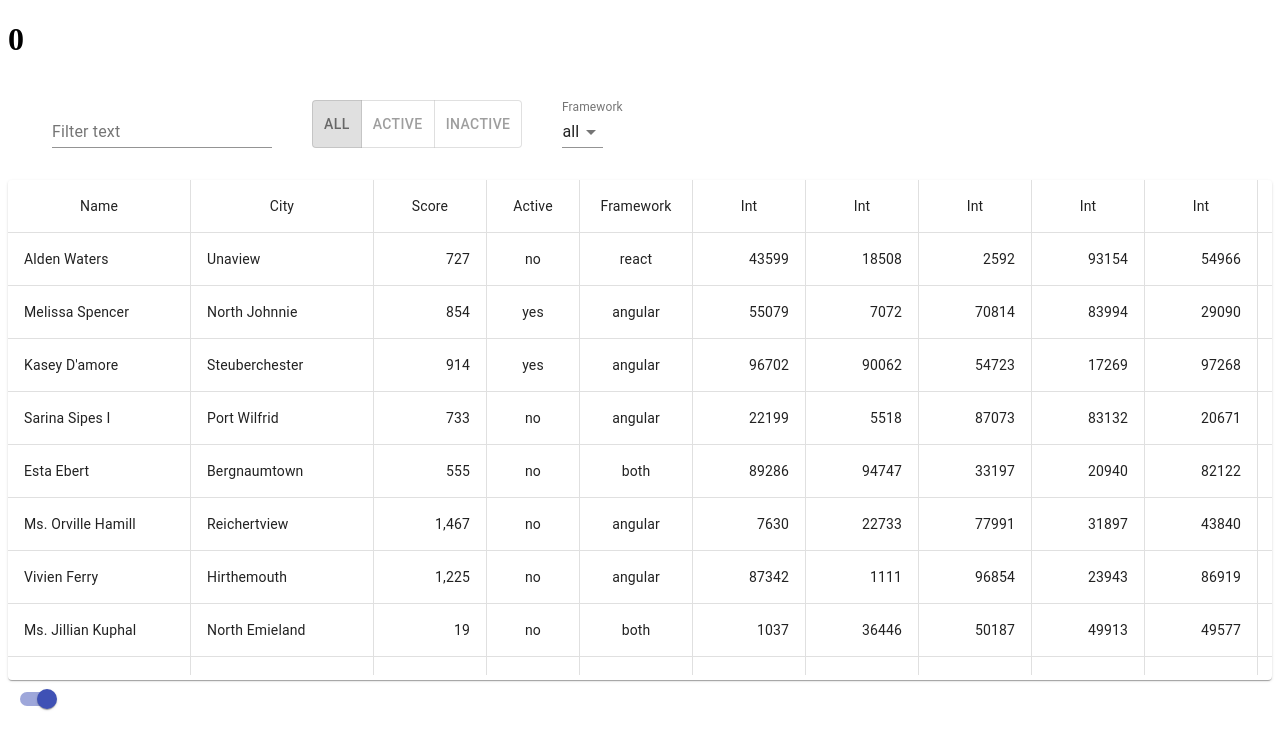
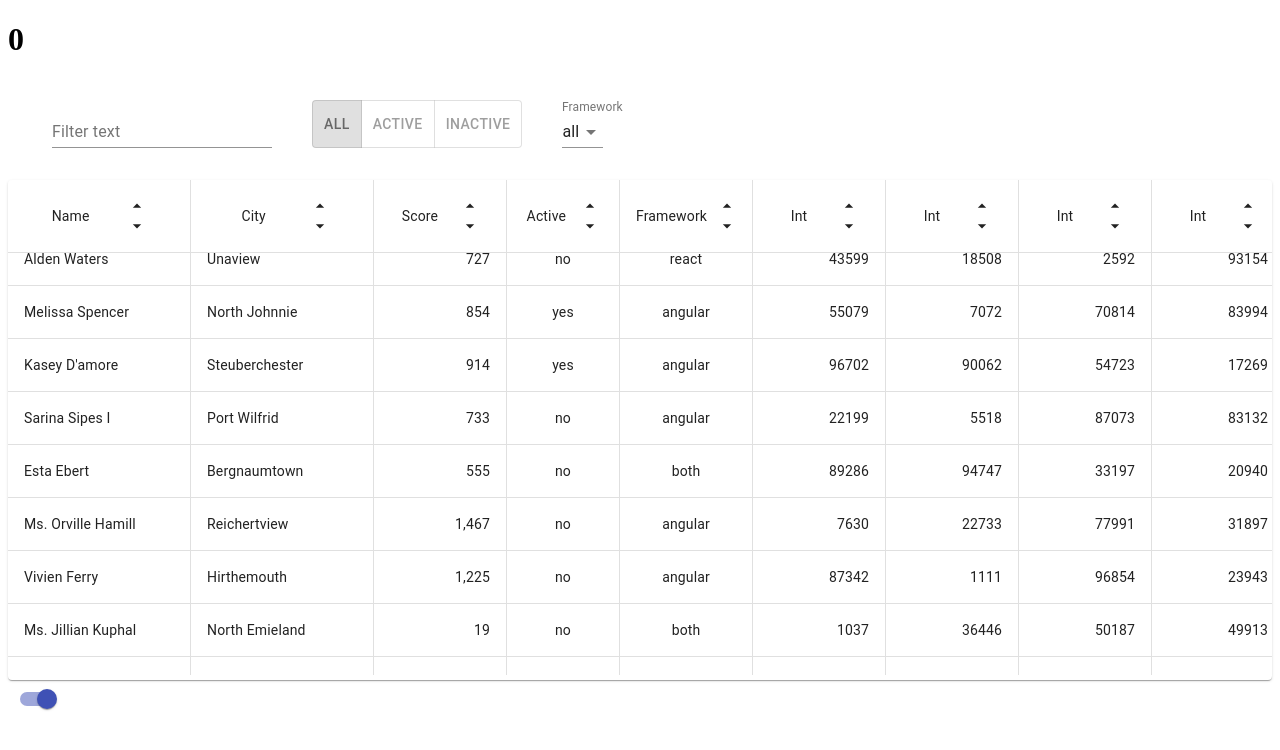
Before and after one commit to Pburua/data-grid, a React app: page / in a window 1280 px wide. Shown: the top 750 px of the page. Built offline with nearby package versions, Linux system fonts and the light colour scheme.

Commit message:
feat: create TableHeadItem component

```diff
--- a/package.json
+++ b/package.json
@@ -5,6 +5,7 @@
   "main": "index.js",
   "dependencies": {
     "@material-ui/core": "^4.9.3",
+    "@material-ui/icons": "^4.9.1",
     "@material-ui/lab": "^4.0.0-alpha.45",
     "@types/react-redux": "^7.1.7",
     "autoprefixer": "^9.7.4",
--- /dev/null
+++ b/src/js/components/TableHeadItem/TableHeadItem.tsx
@@ -0,0 +1,22 @@
+import React from 'react';
+import { TableCell } from '@material-ui/core';
+import ArrowDropUpIcon from '@material-ui/icons/ArrowDropUp';
+import ArrowDropDownIcon from '@material-ui/icons/ArrowDropDown';
+import './TableHeadItem.scss';
+
+const TableHeadItem = ({ type, text }: any) => {
+
+  return (
+    <TableCell className={`table__cell table-head__cell ${type}`} component="div">
+      <div className="table-head__text">
+        {text}
+      </div>
+      <div className="table-head__sort-controls sort-controls">
+        <ArrowDropUpIcon className="sort-controls__up" fontSize="small" />
+        <ArrowDropDownIcon className="sort-controls__up" fontSize="small" />
+      </div>
+    </TableCell>
+  );
+};
+
+export default TableHeadItem;
--- /dev/null
+++ b/src/js/components/UserRow/UserRow.scss
@@ -0,0 +1,25 @@
+.table-head {
+ position: sticky !important;
+ top: 0;
+ background: white;
+ position: -webkit-sticky !important;
+ z-index: 2;
+
+ &__cell {
+  display: flex !important;
+ }
+
+ &__text {
+  flex: 2;
+  display: flex;
+  justify-content: center;
+  align-items: center;
+  padding-right: 10px;
+ }
+
+ &__sort-controls {
+  flex: 1;
+  display: flex;
+  flex-direction: column;
+ }
+}
--- a/src/js/components/UserRow/UserRow.tsx
+++ b/src/js/components/UserRow/UserRow.tsx
@@ -5,20 +5,22 @@ import TableRow from '@material-ui/core/TableRow';
 import store from '../../store/store';
 // eslint-disable-next-line no-unused-vars
 import { User } from '../../store/types';
+import TableHeadItem from '../TableHeadItem/TableHeadItem';
+import './UserRow.scss';
 
 const HeadRow = (
-  <TableRow className="table__row head" key={0} component="div">
-    <TableCell className="table__cell head name" component="div">Name</TableCell>
-    <TableCell className="table__cell head name" component="div">City</TableCell>
-    <TableCell className="table__cell head int" component="div">Score</TableCell>
-    <TableCell className="table__cell head bool" component="div">Active</TableCell>
-    <TableCell className="table__cell head enum" component="div">Framework</TableCell>
-    <TableCell className="table__cell head int" component="div">Int</TableCell>
-    <TableCell className="table__cell head int" component="div">Int</TableCell>
-    <TableCell className="table__cell head int" component="div">Int</TableCell>
-    <TableCell className="table__cell head int" component="div">Int</TableCell>
-    <TableCell className="table__cell head int" component="div">Int</TableCell>
-    <TableCell className="table__cell head int" component="div">Int</TableCell>
+  <TableRow className="table__row table-head" key={0} component="div">
+    <TableHeadItem type="name" text="Name" />
+    <TableHeadItem type="name" text="City" />
+    <TableHeadItem type="int" text="Score" />
+    <TableHeadItem type="bool" text="Active" />
+    <TableHeadItem type="enum" text="Framework" />
+    <TableHeadItem type="int" text="Int" />
+    <TableHeadItem type="int" text="Int" />
+    <TableHeadItem type="int" text="Int" />
+    <TableHeadItem type="int" text="Int" />
+    <TableHeadItem type="int" text="Int" />
+    <TableHeadItem type="int" text="Int" />
   </TableRow>
 );
 
--- a/src/js/components/UserTable/UserTable.scss
+++ b/src/js/components/UserTable/UserTable.scss
@@ -7,14 +7,6 @@
 
  &__row {
   display: flex !important;
-
-  &.head {
-   position: sticky !important;
-   top: 0;
-   background: white;
-   position: -webkit-sticky !important;
-   z-index: 2;
-  }
  }
 
  &__cell {
@@ -32,17 +24,17 @@
   }
 
   &.int {
-   min-width: 80px;
+   min-width: 100px;
    text-align: right;
   }
 
   &.bool {
-   min-width: 60px;
+   min-width: 80px;
    text-align: center;
   }
 
   &.enum {
-   min-width: 80px;
+   min-width: 100px;
    text-align: center;
   }
 
```
Also changed, not shown: src/js/components/TableHeadItem/TableHeadItem.scss (added), 1 other file (tests, documents, lock files or other folders).
